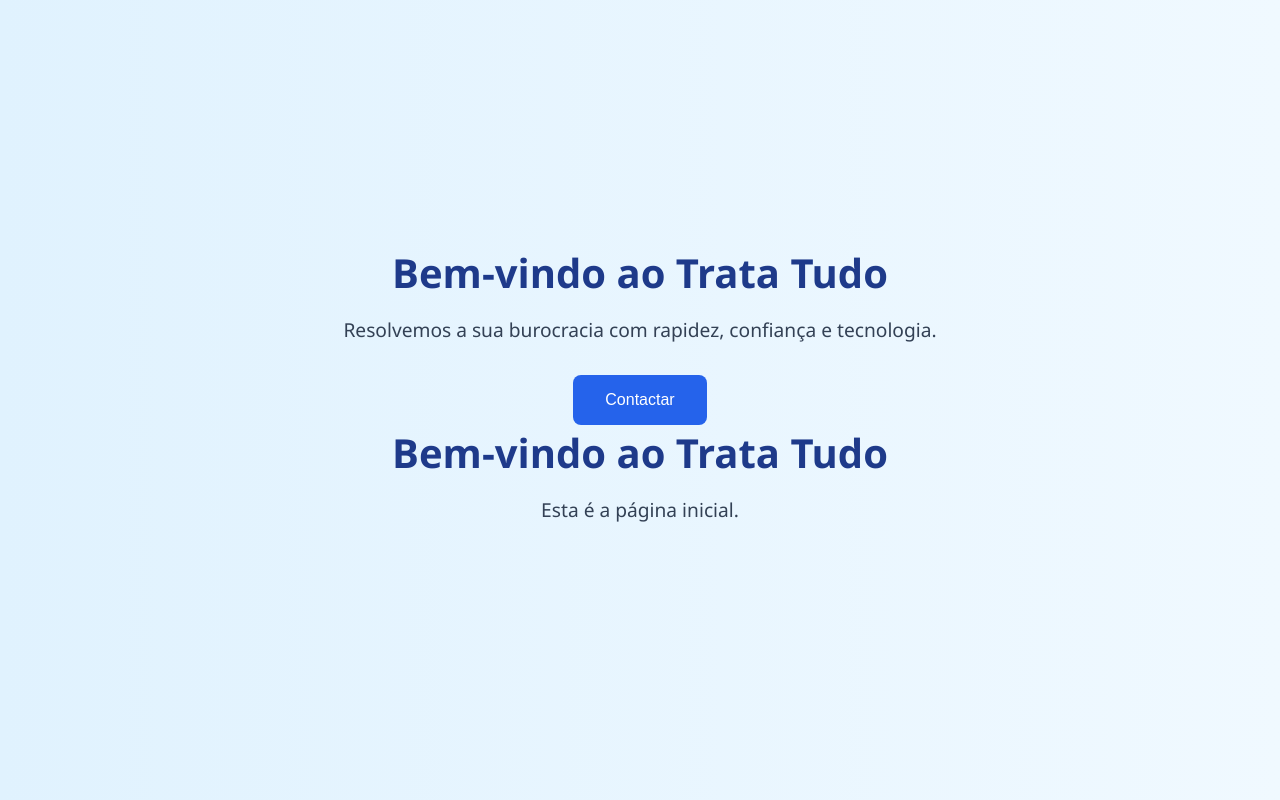
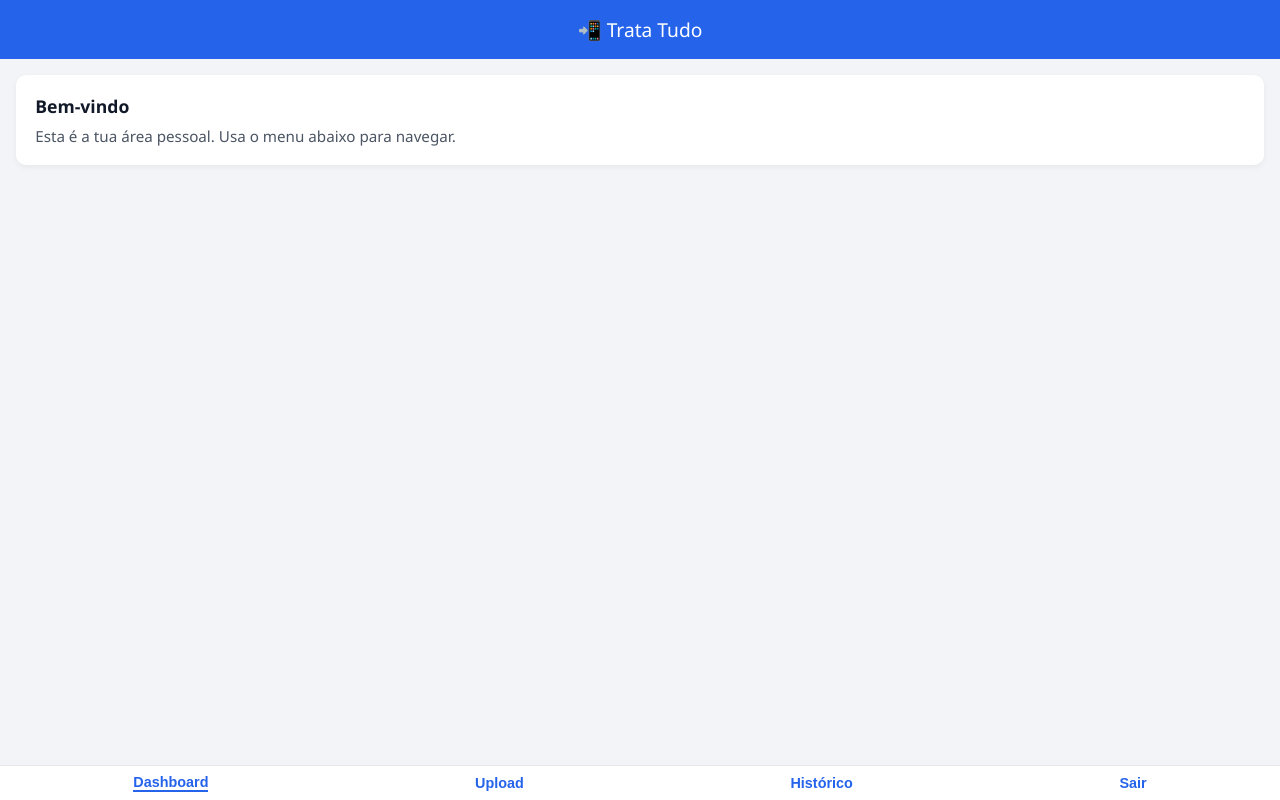
Before and after one commit to tratatudo-lgtm/Trata-app, a plain HTML site: page index.html in a window 1280 px wide. Drawn offline with Linux system fonts and the light colour scheme.

Commit message:
Update index.html

```diff
--- a/index.html
+++ b/index.html
@@ -8,53 +8,101 @@
     * { box-sizing: border-box; margin: 0; padding: 0; }
     body {
       font-family: 'Segoe UI', sans-serif;
-      background: linear-gradient(to right, #e0f2fe, #f0f9ff);
+      background: #f2f4f8;
+      color: #111827;
       display: flex;
       flex-direction: column;
-      align-items: center;
-      justify-content: center;
       height: 100vh;
+    }
+    header {
+      background: #2563eb;
+      color: white;
+      padding: 1rem;
       text-align: center;
-      padding: 2rem;
+      font-size: 1.2rem;
     }
-    h1 {
-      font-size: 2.5rem;
-      color: #1e3a8a;
+    main {
+      flex: 1;
+      padding: 1rem;
+      overflow-y: auto;
+    }
+    .card {
+      background: white;
+      border-radius: 10px;
+      padding: 1.2rem;
       margin-bottom: 1rem;
+      box-shadow: 0 2px 6px rgba(0,0,0,0.05);
     }
-    p {
-      font-size: 1.2rem;
-      color: #334155;
-      margin-bottom: 2rem;
+    .card h2 {
+      font-size: 1.1rem;
+      margin-bottom: 0.5rem;
     }
-    button {
-      background-color: #2563eb;
-      color: white;
+    .card p {
+      font-size: 0.95rem;
+      color: #4b5563;
+    }
+    nav {
+      display: flex;
+      justify-content: space-around;
+      background: #ffffff;
+      border-top: 1px solid #e5e7eb;
+      padding: 0.5rem 0;
+    }
+    nav button {
+      background: none;
       border: none;
-      padding: 1rem 2rem;
-      font-size: 1rem;
-      border-radius: 8px;
+      font-size: 0.9rem;
+      color: #2563eb;
+      font-weight: bold;
       cursor: pointer;
     }
-    button:hover {
-      background-color: #1d4ed8;
+    nav button.active {
+      border-bottom: 2px solid #2563eb;
     }
   </style>
 </head>
 <body>
-  <h1>Bem-vindo ao Trata Tudo</h1>
-  <p>Resolvemos a sua burocracia com rapidez, confiança e tecnologia.</p>
-  <button onclick="alert('Em breve: contacto direto com a nossa equipa!')">Contactar</button>
+  <header>📲 Trata Tudo</header>
+
+  <main id="content">
+    <div class="card">
+      <h2>Bem-vindo</h2>
+      <p>Esta é a tua área pessoal. Usa o menu abaixo para navegar.</p>
+    </div>
+  </main>
+
+  <nav>
+    <button onclick="loadPage('dashboard')" class="active">Dashboard</button>
+    <button onclick="loadPage('upload')">Upload</button>
+    <button onclick="loadPage('historico')">Histórico</button>
+    <button onclick="loadPage('login')">Sair</button>
+  </nav>
+
+  <script>
+    const content = document.getElementById('content');
+    const buttons = document.querySelectorAll('nav button');
+
+    function setActive(btn) {
+      buttons.forEach(b => b.classList.remove('active'));
+      btn.classList.add('active');
+    }
+
+    function loadPage(page) {
+      setActive(event.target);
+      if (page === 'login') {
+        window.location.href = 'login.html';
+        return;
+      }
+
+      fetch(`${page}.html`)
+        .then(res => res.text())
+        .then(html => {
+          content.innerHTML = `<div class="card">${html}</div>`;
+        })
+        .catch(() => {
+          content.innerHTML = `<div class="card"><p>Erro ao carregar ${page}.html</p></div>`;
+        });
+    }
+  </script>
 </body>
 </html>
-<!DOCTYPE html>
-<html lang="pt">
-<head>
-  <meta charset="UTF-8" />
-  <title>Trata Tudo</title>
-</head>
-<body>
-  <h1>Bem-vindo ao Trata Tudo</h1>
-  <p>Esta é a página inicial.</p>
-</body>
-</html>
```
